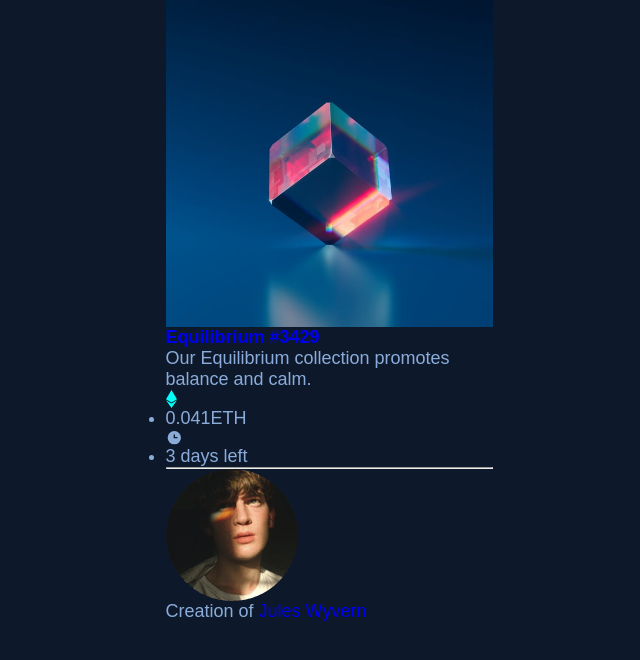
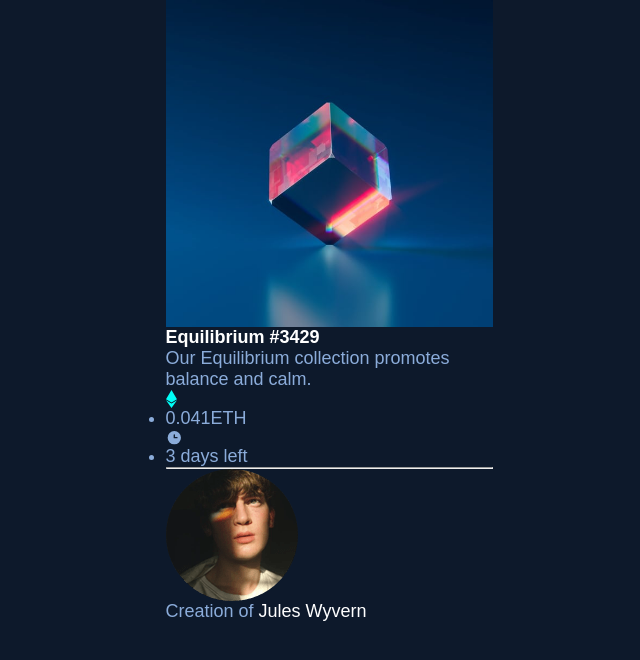
Before and after one commit to frontendstu/nft-preview-card-component, a website: page src/index.html in a window 1280 px wide. Shown: the whole page, without its empty margins (311-951 px from the left). Drawn offline with nearby package versions, Linux system fonts and the light colour scheme; files that its build step writes are made by us from their sources; a web font is replaced by a local one.

Commit message:
Update link variables

```diff
--- a/src/sass/abstracts/_variables.scss
+++ b/src/sass/abstracts/_variables.scss
@@ -50,9 +50,9 @@ $title-sec-ff: null;
 
 // ---------- LINKS
 $link-trans: 150ms ease-in-out;
-$link-trans-prop: null;
-$link-clr: null;
-$link-clr-active: null;
+$link-trans-prop: color opacity;
+$link-clr: $clr-neutral-100;
+$link-clr-active: $clr-primary-500;
 $link-decoration: none;
 $link-decoration-active: none;
 
```
